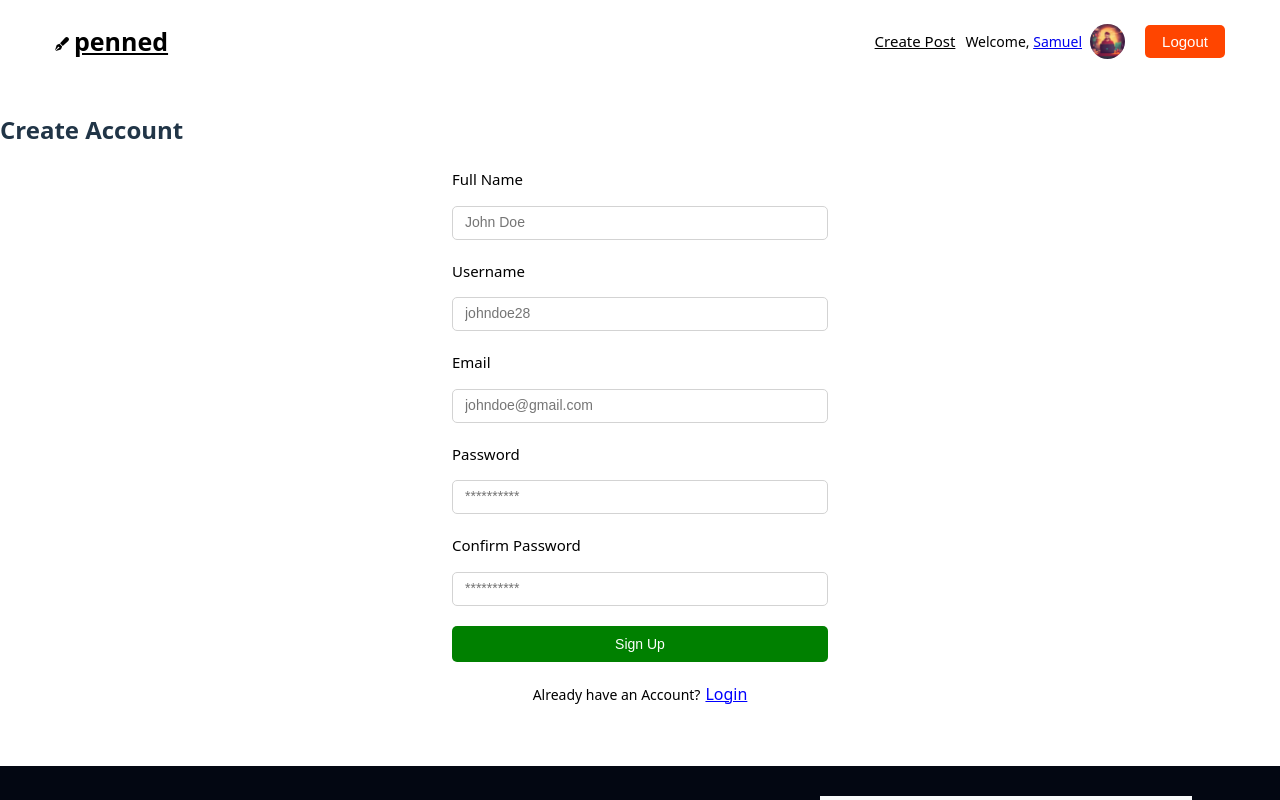
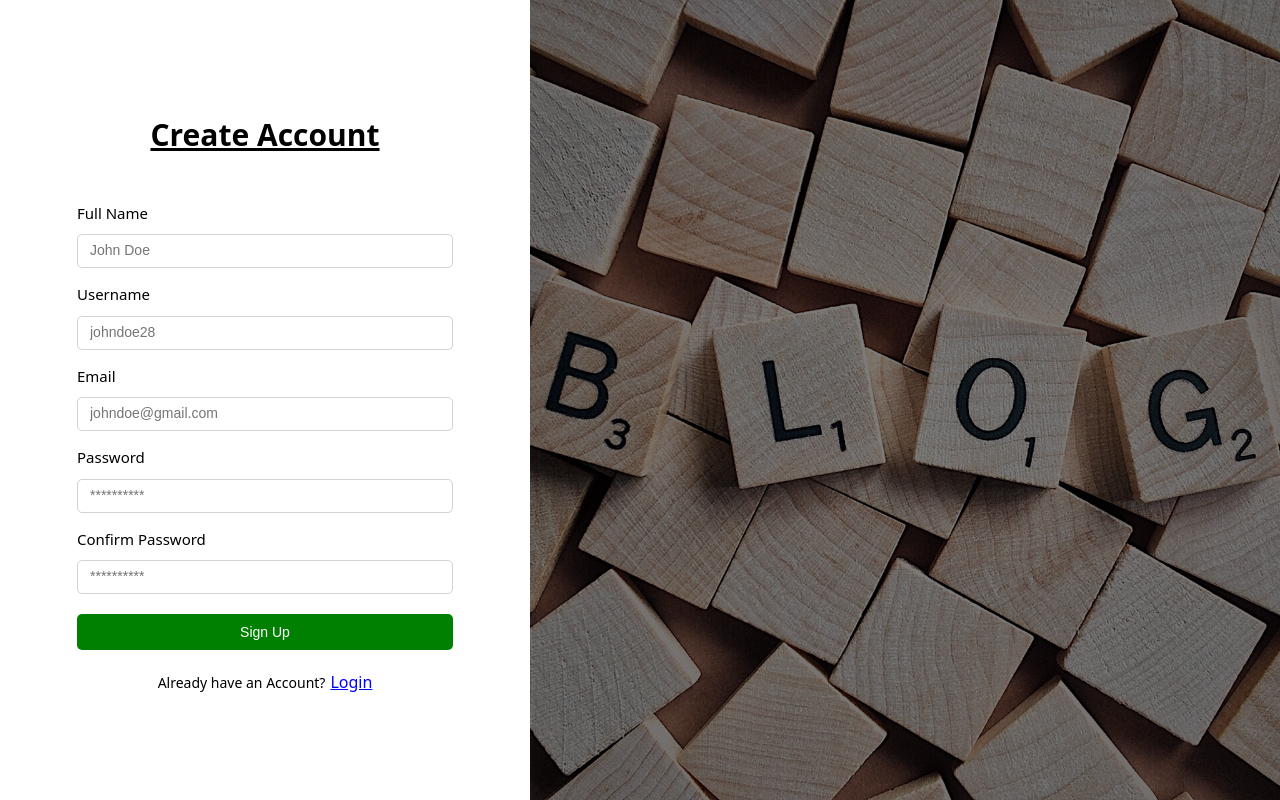
Before and after one commit to samuelkaranja/penned-v2, a React (Vite) app: page /sign-up in a window 1280 px wide. Shown: the top 800 px of the page. Built offline with nearby package versions, Linux system fonts and the light colour scheme.

Commit message:
Added an image in the SignUpPage and a loading spinner in the submit button in the SignUpForm

```diff
--- a/src/App.tsx
+++ b/src/App.tsx
@@ -7,14 +7,14 @@ function App() {
   return (
     <>
       <Router>
-        <NavBar />
+        {/* <NavBar /> */}
         <Routes>
           <Route path="/" element={<HomePage />} />
           <Route path="/details/:id" element={<DetailsPage />} />
           <Route path="/login" element={<LoginPage />} />
           <Route path="/sign-up" element={<SignUpPage />} />
         </Routes>
-        <Footer />
+        {/* <Footer /> */}
       </Router>
     </>
   );
--- a/src/components/SignUpForm/SignUpForm.tsx
+++ b/src/components/SignUpForm/SignUpForm.tsx
@@ -1,4 +1,4 @@
-import React from "react";
+import React, { useState } from "react";
 import "./signupform.css";
 import { useForm } from "react-hook-form";
 import { Link } from "react-router-dom";
@@ -6,13 +6,30 @@ import { Link } from "react-router-dom";
 const SignUpForm: React.FC = () => {
   const {
     register,
+    handleSubmit,
     watch,
     formState: { errors },
   } = useForm();
 
+  const [loading, setLoading] = useState(false);
+
+  const onSubmit = async (data: any) => {
+    setLoading(true);
+    try {
+      // Simulate API call
+      await new Promise((resolve) => setTimeout(resolve, 2000));
+      console.log("Form Submitted:", data);
+      // Show success, redirect, etc.
+    } catch (error) {
+      console.error("Submission error:", error);
+    } finally {
+      setLoading(false);
+    }
+  };
+
   return (
     <div className="signupform">
-      <form>
+      <form onSubmit={handleSubmit(onSubmit)}>
         <div className="frm">
           <label htmlFor="fullname">Full Name</label>
           <input
@@ -82,7 +99,9 @@ const SignUpForm: React.FC = () => {
             <p className="alert">{errors.confirmPassword.message}</p>
           )}
         </div>
-        <button type="submit">Sign Up</button>
+        <button type="submit" disabled={loading}>
+          {loading ? <span className="loader"></span> : "Sign Up"}
+        </button>
       </form>
       <div className="option">
         <span>Already have an Account?</span>
--- a/src/components/SignUpForm/signupform.css
+++ b/src/components/SignUpForm/signupform.css
@@ -9,7 +9,7 @@
 
 .signupform label {
   display: block;
-  padding-bottom: 15px;
+  padding: 15px 0 10px 0;
   font-size: 15px;
   color: #000;
   text-align: left;
@@ -26,7 +26,7 @@
   color: #000;
   border: 1px solid lightgrey;
   border-radius: 5px;
-  margin-bottom: 20px;
+  /* margin-bottom: 20px; */
   background-color: #fff;
 }
 
@@ -36,6 +36,7 @@ input:focus {
 }
 
 .signupform button {
+  position: relative;
   width: 100%;
   background-color: green;
   border: none;
@@ -43,6 +44,29 @@ input:focus {
   color: #fff;
   padding: 10px;
   font-size: 14px;
+  margin-top: 20px;
+}
+
+button:disabled {
+  opacity: 0.6;
+  cursor: not-allowed;
+}
+
+.loader {
+  width: 18px;
+  height: 18px;
+  border: 3px solid #fff;
+  border-top: 3px solid #3498db;
+  border-radius: 50%;
+  animation: spin 1s linear infinite;
+  display: inline-block;
+  vertical-align: middle;
+}
+
+@keyframes spin {
+  to {
+    transform: rotate(360deg);
+  }
 }
 
 .alert {
--- a/src/pages/SignUpPage/SignUpPage.tsx
+++ b/src/pages/SignUpPage/SignUpPage.tsx
@@ -1,6 +1,7 @@
 import React from "react";
 import "./signuppage.css";
 import { SignUpForm } from "../../components";
+import Image from "../../assets/blog1.jpg";
 
 const SignUpPage: React.FC = () => {
   return (
@@ -10,7 +11,9 @@ const SignUpPage: React.FC = () => {
           <h2>Create Account</h2>
           <SignUpForm />
         </div>
-        <div className="image">{/* <img src={Image} alt="" /> */}</div>
+        <div className="image">
+          <img src={Image} alt="" />
+        </div>
       </div>
     </div>
   );
--- a/src/pages/SignUpPage/signuppage.css
+++ b/src/pages/SignUpPage/signuppage.css
@@ -0,0 +1,41 @@
+.signUp .user {
+  display: flex;
+  justify-content: space-between;
+  align-items: center;
+}
+
+.signUp .user .frm {
+  margin: 0 auto;
+}
+
+.signUp .user .frm h2 {
+  text-align: center;
+  margin: 0 0 30px 0;
+  color: #000;
+  font-size: 30px;
+  text-decoration: underline;
+}
+
+.signUp .user .image {
+  position: relative;
+  width: 100%;
+  max-width: 750px;
+  height: auto;
+}
+
+.signUp .user .image::before {
+  content: "";
+  position: absolute;
+  top: 0;
+  left: 0;
+  width: 100%;
+  height: 100%;
+  background-color: rgba(0, 0, 0, 0.5); /* dark overlay */
+  pointer-events: none;
+}
+
+.signUp .user .image img {
+  width: 750px;
+  height: 100vh;
+  object-fit: cover;
+}
```
Also changed, not shown: src/assets/blog1.jpg (added), src/assets/startablog.jpg (added).
